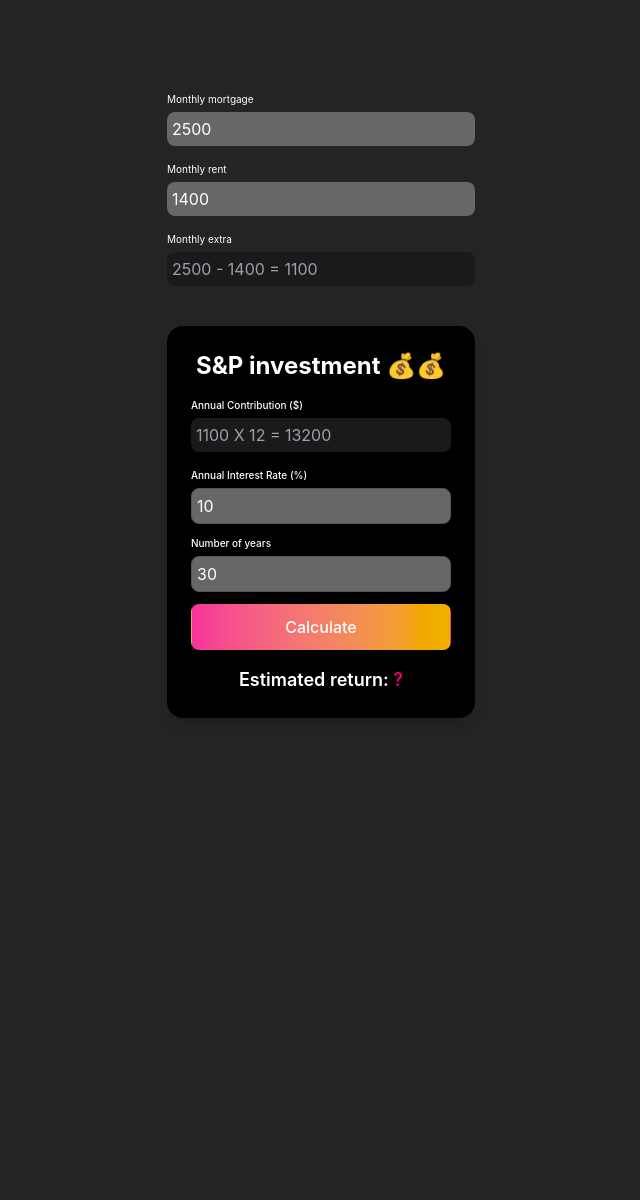
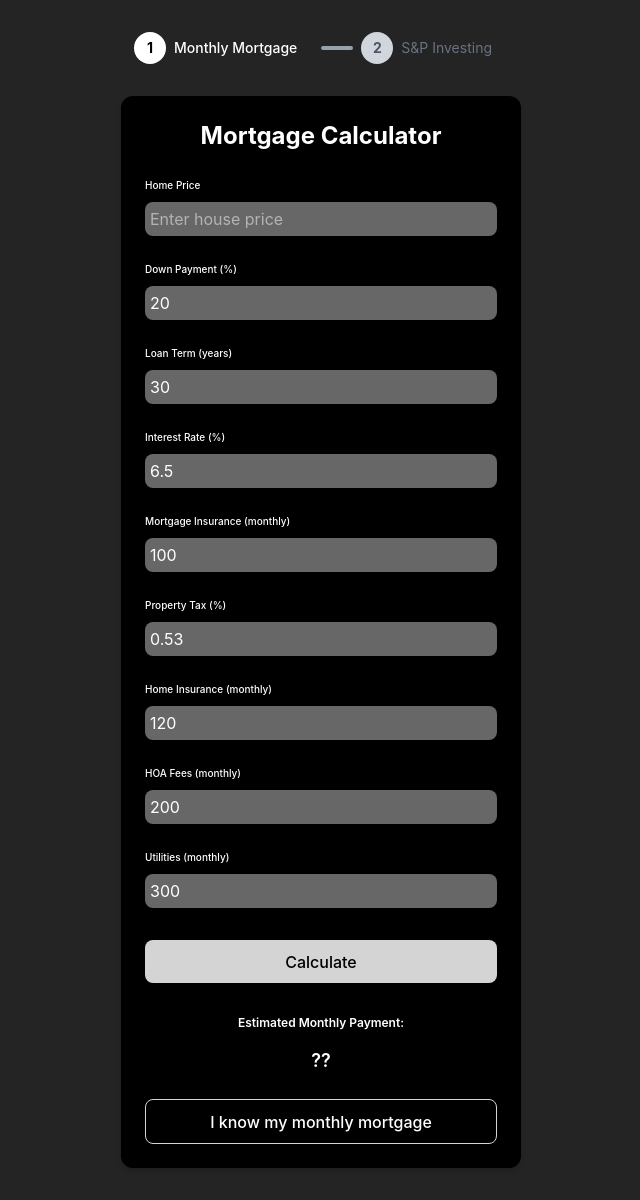
Before and after one commit to djc1120/financial_decision, a React (Vite) app: page / in a window 1280 px wide. Shown: the whole page, without its empty margins (319-959 px from the left). Before the commit the page ends 800 px from the top, so only its background shows below. Built offline with nearby package versions, Linux system fonts and the light colour scheme.

Commit message:
multi-step process

```diff
--- a/package.json
+++ b/package.json
@@ -13,6 +13,7 @@
     "@tailwindcss/vite": "^4.0.14",
     "react": "^19.0.0",
     "react-dom": "^19.0.0",
+    "react-router-dom": "^7.4.0",
     "tailwindcss": "^4.0.14"
   },
   "devDependencies": {
--- a/src/App.jsx
+++ b/src/App.jsx
@@ -1,43 +1,13 @@
-import { useState } from 'react';
-import CalculationModule from './components/CalculationModule.jsx';
+import { Routes, Route } from 'react-router-dom';
+import MortgageCalculatorForm from './page/Mortgage.jsx';
+import Investing from './page/Investing.jsx';
 
 function App() {
-  const [rate, setRate] = useState(10);
-  const [monthlyRent, setMonthlyRent] = useState(1400);
-  const [monthlyMortgage, setMonthlyMortgage] = useState(2500);
-  const monthlyExtra = monthlyMortgage - monthlyRent;
-
   return (
-    <>
-      <label className="text-white">Monthly mortgage</label>
-      <input
-        type="number"
-        className="text-white w-full p-3 mb-4"
-        value={monthlyMortgage}
-        onChange={(e) => setMonthlyMortgage(e.target.value)}
-      />
-
-      <label className="text-white">Monthly rent</label>
-      <input
-      type="number"
-        className="text-white w-full p-3 mb-4"
-        value={monthlyRent}
-        onChange={(e) => setMonthlyRent(e.target.value)}
-      />
-
-      <label className="text-white">Monthly extra</label>
-      <input
-        className="read-only w-full p-3 mb-4 bg-gray-700 text-gray-400 rounded-lg focus:outline-none focus:ring-2 focus:ring-pink-400"
-        value= {`${monthlyMortgage} - ${monthlyRent} = ${monthlyMortgage - monthlyRent}`}
-      />
-
-      <br/>
-
-
-      <CalculationModule rate={rate} setRate={setRate} monthlyExtra={monthlyExtra} />
-
-
-    </>
+    <Routes>
+      <Route path="/" element={<MortgageCalculatorForm />} />
+      <Route path="/invest" element={<Investing />} />
+    </Routes>
   );
 }
 
--- a/src/components/CalculationModule.jsx
+++ b/src/components/CalculationModule.jsx
@@ -1,8 +1,11 @@
 import { useState } from 'react';
+import { useLocation } from 'react-router-dom';
 
 function CalculationModule({ rate, setRate, monthlyExtra }) {
-  // const [principal, setPrincipal] = useState(10000);
-  const [years, setYears] = useState(30);
+
+  const location = useLocation();
+
+  const [years, setYears] = useState(location.state?.loanTerm);
   const [total, setTotal] = useState('?');
 
   const calculateCompoundInterest = () => {
@@ -16,16 +19,16 @@ function CalculationModule({ rate, setRate, monthlyExtra }) {
   };
 
   return (
-    <div className="flex items-center justify-center">
-      <div className="bg-black rounded-2xl shadow-lg p-6 w-full max-w-md">
-        <h2 className="text-2xl font-bold text-white text-center mb-4">S&P investment 💰💰</h2>
+    <div className="pt-10 flex items-center justify-center">
+      <div className="bg-black rounded-2xl shadow-lg w-full max-w-md">
+        <h2 className="text-2xl font-bold text-white text-center mb-4">S&P investment 📈</h2>
 
         <label className="block text-white font-medium">
           Annual Contribution ($)
         </label>
         <input
           type="text"
-          value={`${monthlyExtra} X 12 = ${monthlyExtra * 12}`}
+          value={`${monthlyExtra.toFixed(2)} X 12 = ${monthlyExtra.toFixed(2) * 12}`}
           className="read-only w-full p-3 mb-4 bg-gray-700 text-gray-400 rounded-lg focus:outline-none focus:ring-2 focus:ring-pink-400"
         />
 
@@ -55,13 +58,12 @@ function CalculationModule({ rate, setRate, monthlyExtra }) {
         <input
           type="number"
           value={years}
-          onChange={(e) => setYears(e.target.value)}
-          className="w-full p-3 mb-3 border border-gray-600 bg-gray-700 text-white rounded-lg focus:outline-none focus:ring-2 focus:ring-pink-400"
+          className="w-full p-3 mb-3 border border-gray-600 bg-gray-700 text-white rounded-lg focus:outline-none focus:ring-2 focus:ring-pink-400 read-only"
         />
 
         <button
           onClick={calculateCompoundInterest}
-          className="w-full bg-gradient-to-r from-pink-500 to-yellow-500 text-white py-3 rounded-lg text-lg font-bold shadow-md hover:opacity-90 transition-all">
+          className="mt-4 mb-6 w-full bg-gradient-to-r from-pink-500 to-yellow-500 text-white rounded-lg text-lg font-bold shadow-md hover:opacity-90 transition-all">
           Calculate
         </button>
 
--- /dev/null
+++ b/src/components/Progresstracker.jsx
@@ -0,0 +1,38 @@
+import React from 'react';
+
+const steps = [
+  { id: 1, name: 'Monthly Mortgage' },
+  { id: 2, name: 'S&P Investing' },
+];
+
+export default function ProgressTracker({ currentStep }) {
+
+
+  return (
+    <div className="flex justify-center items-center mb-8">
+      {steps.map((step, index) => {
+        const isActive = currentStep === step.id;
+        const isCompleted = currentStep > step.id;
+
+        return (
+          <div key={step.id} className="flex items-center">
+            <div
+              className={`w-8 h-8 flex items-center justify-center rounded-full font-bold text-sm
+                ${isCompleted ? 'bg-gray-500 text-white' :
+                isActive ? 'bg-white text-black' :
+                'bg-gray-300 text-gray-600'}`}
+            >
+              {isCompleted ? '✓' : step.id}
+            </div>
+            <span className={`ml-2 mr-4 text-sm ${isActive ? 'text-white font-medium' : 'text-gray-500'}`}>
+              {step.name}
+            </span>
+            {index !== steps.length - 1 && (
+              <div className="w-8 h-1 bg-gray-400 mx-2 rounded"></div>
+            )}
+          </div>
+        );
+      })}
+    </div>
+  );
+}
--- a/src/css/App.css
+++ b/src/css/App.css
@@ -1,4 +1,4 @@
-/* @import "tailwindcss"; */
+@import "tailwindcss";
 
 
 #root {
--- a/src/css/Style.css
+++ b/src/css/Style.css
@@ -1,4 +1,4 @@
-
+@import "tailwindcss";
 
 .container {
   display: inline-block; /* Makes the container wrap its content */
@@ -34,6 +34,7 @@ input {
   display: block;
   border-radius: 8px;
   background-color: #676767; /* Default to white background */
+  /* font-size: small; */
 }
 
 /* Read-only version */
--- a/src/css/index.css
+++ b/src/css/index.css
@@ -40,12 +40,12 @@ h1 {
 
 button {
   border-radius: 8px;
-  border: 1px solid transparent;
+  /* border: 1px solid transparent; */
   padding: 0.6em 1.2em;
   font-size: 1em;
   font-weight: 500;
   font-family: inherit;
-  background-color: #cdcdcd;
+  /* background-color: #f9f9f9; */
   cursor: pointer;
   transition: border-color 0.25s;
 }
@@ -56,6 +56,9 @@ button:focus,
 button:focus-visible {
   outline: 4px auto -webkit-focus-ring-color;
 }
+button:secondary {
+  background-color: #626262;
+}
 
 @media (prefers-color-scheme: dark) {
   :root {
@@ -65,7 +68,7 @@ button:focus-visible {
   a:hover {
     color: #747bff;
   }
-  button {
+  /* button {
     background-color: #f9f9f9;
-  }
+  } */
 }
--- a/src/main.jsx
+++ b/src/main.jsx
@@ -4,9 +4,12 @@ import './css/index.css'
 import './css/App.css'
 import './css/Style.css'
 import App from './App.jsx'
+import { BrowserRouter } from 'react-router-dom';
 
 createRoot(document.getElementById('root')).render(
   <StrictMode>
-    <App />
+    <BrowserRouter>
+      <App />
+    </BrowserRouter>
   </StrictMode>,
 )
--- /dev/null
+++ b/src/page/Investing.jsx
@@ -0,0 +1,51 @@
+import { useState } from 'react';
+import { useLocation } from 'react-router-dom';
+import CalculationModule from '../components/CalculationModule.jsx';
+import ProgressTracker from '../components/ProgressTracker';
+
+function Investing() {
+
+    const location = useLocation();
+    const [monthlyMortgage, setMonthlyMortgage] = useState(location.state?.monthlyMortgage || "");
+
+  const [monthlyRent, setMonthlyRent] = useState(1400);
+  const [rate, setRate] = useState(10);
+
+  const monthlyExtra = monthlyMortgage - monthlyRent;
+
+  return (
+    <div>
+      <ProgressTracker currentStep={2} />
+
+      <div className="w-[400px] mx-auto mt-8 p-6 bg-black rounded-xl shadow-md text-white">
+      <label className="block font-medium mb-2">Monthly Mortgage</label>
+      <input
+        type="number"
+        className="w-full p-3 mb-4 rounded bg-gray-800 text-white"
+        value={monthlyMortgage}
+        onChange={(e) => setMonthlyMortgage(e.target.value)}
+      />
+
+      <label className="block font-medium mb-2">Monthly Rent</label>
+      <input
+        type="number"
+        className="w-full p-3 mb-4 rounded bg-gray-700 text-white"
+        value={monthlyRent}
+        onChange={(e) => setMonthlyRent(Number(e.target.value))}
+      />
+
+      <label className="block font-medium mb-2">Monthly Extra</label>
+      <input
+        className="read-only w-full p-3 mb-4 bg-gray-700 text-gray-400 rounded-lg"
+        value={`${monthlyMortgage} - ${monthlyRent} = ${monthlyExtra.toFixed(2)}`}
+        readOnly
+      />
+
+      <CalculationModule rate={rate} setRate={setRate} monthlyExtra={monthlyExtra} />
+    </div>
+
+    </div>
+  );
+}
+
+export default Investing;
--- /dev/null
+++ b/src/page/Mortgage.jsx
@@ -0,0 +1,142 @@
+import { useState } from "react";
+import { useNavigate } from 'react-router-dom';
+import ProgressTracker from '../components/ProgressTracker';
+
+export default function MortgageCalculatorForm() {
+
+    const navigate = useNavigate();
+    const [form, setForm] = useState({
+      homePrice: "",
+      downPaymentPercent: "20",
+      loanTerm: "30",
+      interestRate: "6.5",
+      mortgageInsurance: "100",
+      propertyTaxPercent: "0.53",
+      homeInsurance: "120",
+      hoaFees: "200",
+      utilities: "300",
+    });
+    const [monthlyPayment, setMonthlyPayment] = useState(null);
+
+    const handleChange = (e) => {
+      const { name, value } = e.target;
+      setForm((prev) => ({ ...prev, [name]: value }));
+    };
+
+    const calculatePayment = () => {
+      const homePrice = parseFloat(form.homePrice);
+      const downPayment = (parseFloat(form.downPaymentPercent) / 100) * homePrice;
+      const loanAmount = homePrice - downPayment;
+      const monthlyInterest = parseFloat(form.interestRate) / 100 / 12;
+      const numberOfPayments = parseInt(form.loanTerm) * 12;
+
+      const monthlyPrincipalAndInterest =
+        (loanAmount * monthlyInterest) /
+        (1 - Math.pow(1 + monthlyInterest, -numberOfPayments));
+
+      const propertyTaxes = ((parseFloat(form.propertyTaxPercent) / 100) * homePrice) / 12;
+
+      const total =
+        monthlyPrincipalAndInterest +
+        parseFloat(form.mortgageInsurance || 0) +
+        propertyTaxes +
+        parseFloat(form.homeInsurance || 0) +
+        parseFloat(form.hoaFees || 0) +
+        parseFloat(form.utilities || 0);
+
+      setMonthlyPayment(total.toFixed(2));
+    };
+
+    const handleNext = () => {
+      navigate('/invest', {
+        state: {
+          monthlyMortgage: parseFloat(monthlyPayment),
+          loanTerm: parseInt(form.loanTerm),
+        },
+      });
+    };
+
+  return (
+    <div>
+      <ProgressTracker currentStep={1} />
+
+      <div className="w-[400px] mx-auto mt-8 p-6 bg-black rounded-xl shadow-md text-white">
+      <div className="space-y-4">
+        <h2 className="text-2xl font-bold">Mortgage Calculator</h2>
+
+        {[
+          { label: "Home Price", name: "homePrice", placeholder: "Enter house price" },
+          { label: "Down Payment (%)", name: "downPaymentPercent", placeholder: "20" },
+          { label: "Loan Term (years)", name: "loanTerm", placeholder: "30000" },
+          { label: "Interest Rate (%)", name: "interestRate", placeholder: "6.5" },
+          { label: "Mortgage Insurance (monthly)", name: "mortgageInsurance", placeholder: "100" },
+          { label: "Property Tax (%)", name: "propertyTaxPercent", placeholder: "0.53" },
+          { label: "Home Insurance (monthly)", name: "homeInsurance", placeholder: "120" },
+          { label: "HOA Fees (monthly)", name: "hoaFees", placeholder: "200" },
+          { label: "Utilities (monthly)", name: "utilities", placeholder: "300" },
+        ].map(({ label, name, placeholder }) => (
+          <div key={name} className="flex flex-col">
+            <label htmlFor={name} className="mb-1 font-medium">
+              {label}
+            </label>
+            <input
+              id={name}
+              name={name}
+              type="number"
+              value={form[name]}
+              onChange={handleChange}
+              placeholder={placeholder}
+              className="rounded-md text-white"
+            />
+          </div>
+        ))}
+
+
+        <button
+          onClick={calculatePayment}
+          className="mt-4 w-full bg-neutral-300 text-black py-2 px-4 rounded-md"
+        >
+          {monthlyPayment ? "Re-calculate" : "Calculate"}
+        </button>
+
+        {monthlyPayment && (
+          <>
+            <div className="mt-4 text-xs">
+              Estimated Monthly Payment:
+            </div>
+            <div className="text-xl font-bold text-white">
+            💰 {monthlyPayment}
+            </div>
+            <br/>
+            <button
+              onClick={handleNext}
+              className="bg-neutral-300 mt-2 w-full text-black py-2 px-4 rounded-md size-12 animate-bounce ..."
+            >
+              Next: Compare with S&P Investment
+            </button>
+          </>
+        )}
+
+        {!monthlyPayment && (
+          <>
+            <div className="mt-4 text-xs font-semibold">
+              Estimated Monthly Payment:
+            </div>
+            <div className="mt-4 text-lg font-semibold text-white">
+                ??
+            </div>
+            <button
+              onClick={handleNext}
+              className="mt-2 w-full text-white py-2 px-4 rounded-md border-1 border-neutral-300"
+            >
+              I know my monthly mortgage
+            </button>
+          </>
+        )}
+
+      </div>
+    </div>
+
+    </div>
+  );
+}
```
Also changed, not shown: 1 other file (tests, documents, lock files or other folders).
